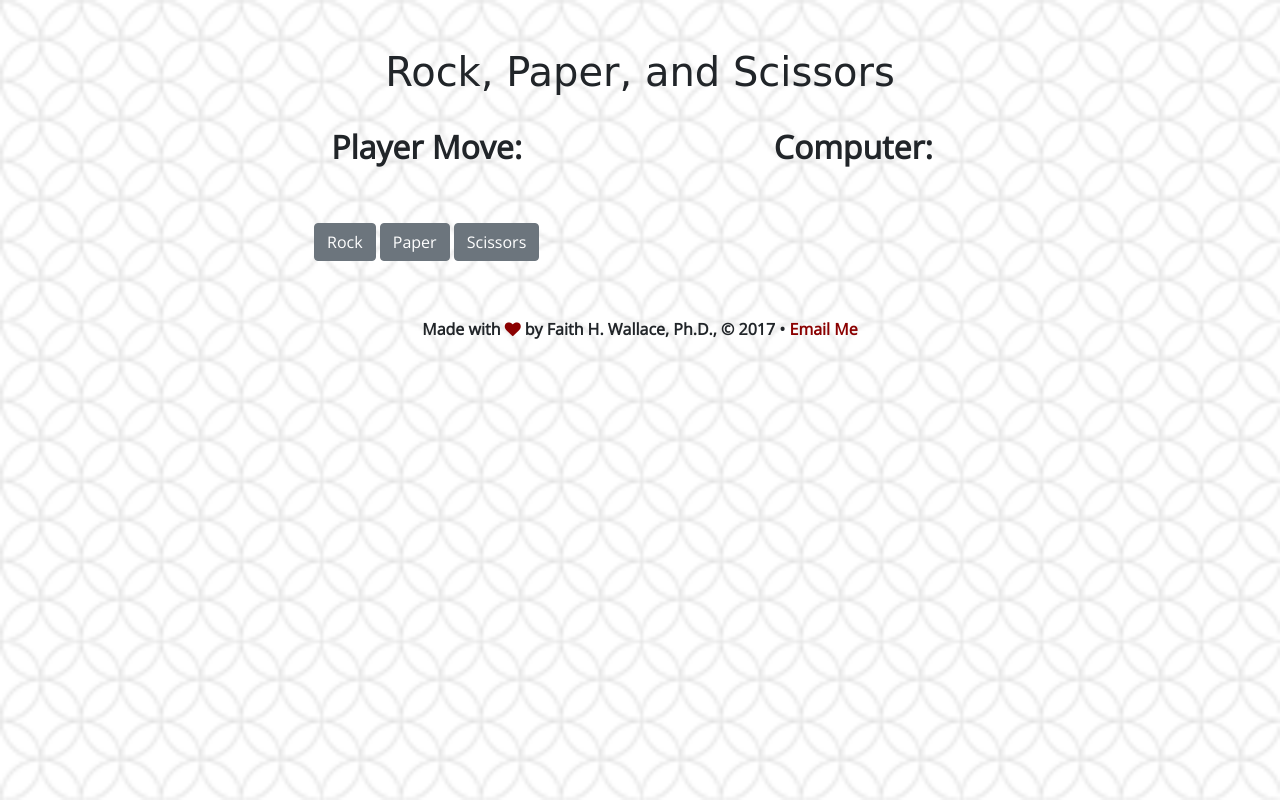
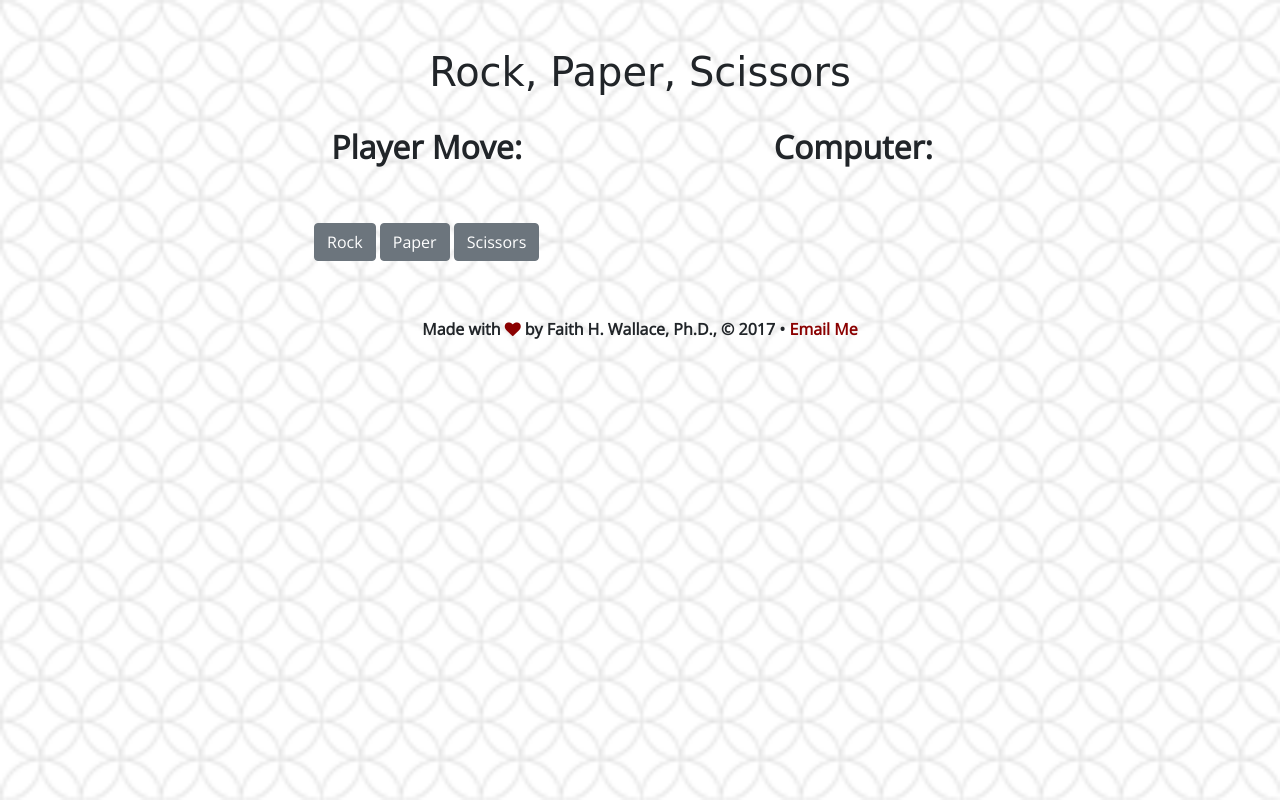
Before and after one commit to fwallacephd/rockPaperScissors, a plain HTML site: page index.html in a window 1280 px wide. Drawn offline with nearby package versions, Linux system fonts and the light colour scheme; a web font is replaced by a local one.

Commit message:
updated 031718

```diff
--- a/index.html
+++ b/index.html
@@ -41,7 +41,7 @@
           <div class="col-md-12 text-center">
              <br>
              <br>
-             <h1 class="header">Rock, Paper, and Scissors</h1>
+             <h1 class="header">Rock, Paper, Scissors</h1>
              <br>
           </div><!--End col-md-12, Header Section-->
       </div><!--END Row, Header Section-->
```
